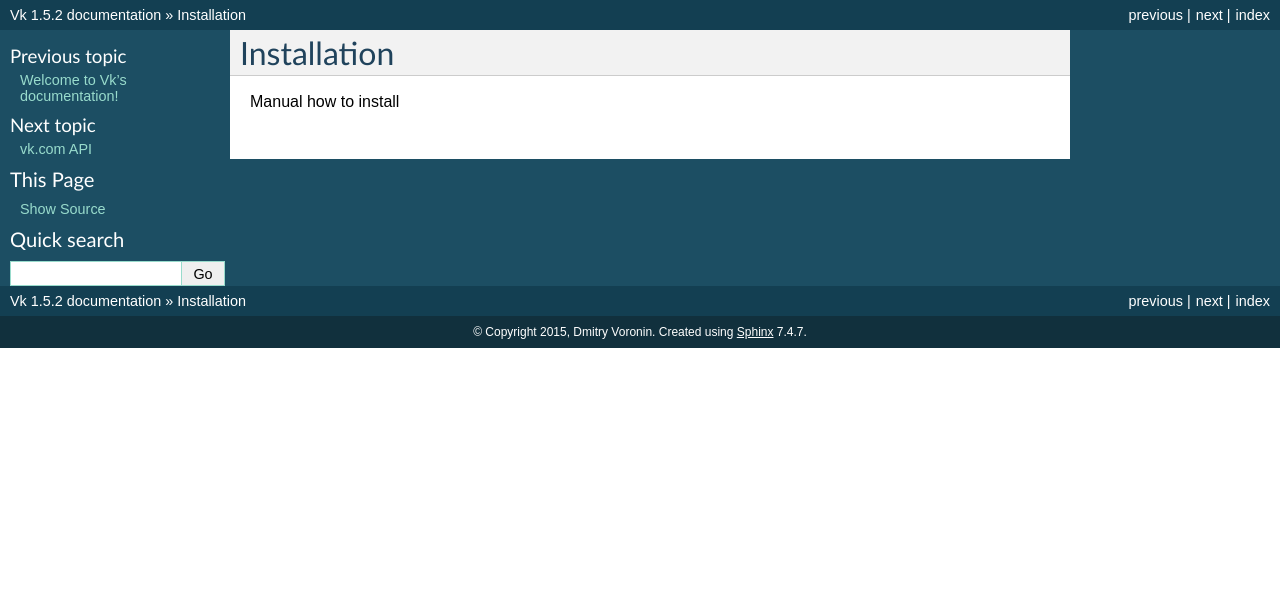
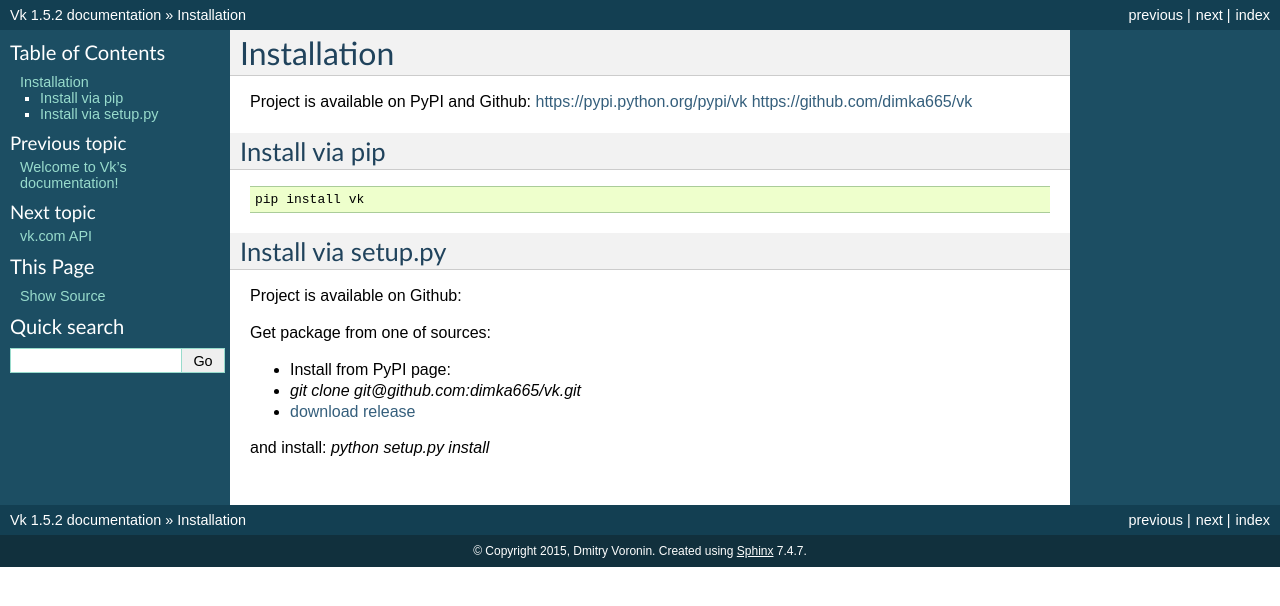
Before and after one commit to voronind/vk, a Sphinx documentation site: the page built from docs/installation.rst, in a window 1280 px wide. Shown: the top 606 px of the page. Built offline with Sphinx 7.4.7, drawn with Linux system fonts in a browser that asks for light colours.

```diff
--- a/docs/installation.rst
+++ b/docs/installation.rst
@@ -2,4 +2,28 @@
 Installation
 ============
 
-Manual how to install
+Project is available on PyPI and Github:
+https://pypi.python.org/pypi/vk
+https://github.com/dimka665/vk
+
+Install via pip
+---------------
+
+
+.. code:: bash
+
+    pip install vk
+
+
+Install via setup.py
+--------------------
+
+Project is available on Github:
+
+Get package from one of sources:
+
+- Install from PyPI page:
+- `git clone git@github.com:dimka665/vk.git`
+- `download release <https://github.com/dimka665/vk/releases>`_
+
+and install: `python setup.py install`
```
Also changed, not shown: README.rst (+15 -25 lines), docs/usage.rst (+18 -1 lines), docs/vk-com-api.rst (+8 -1 lines).
